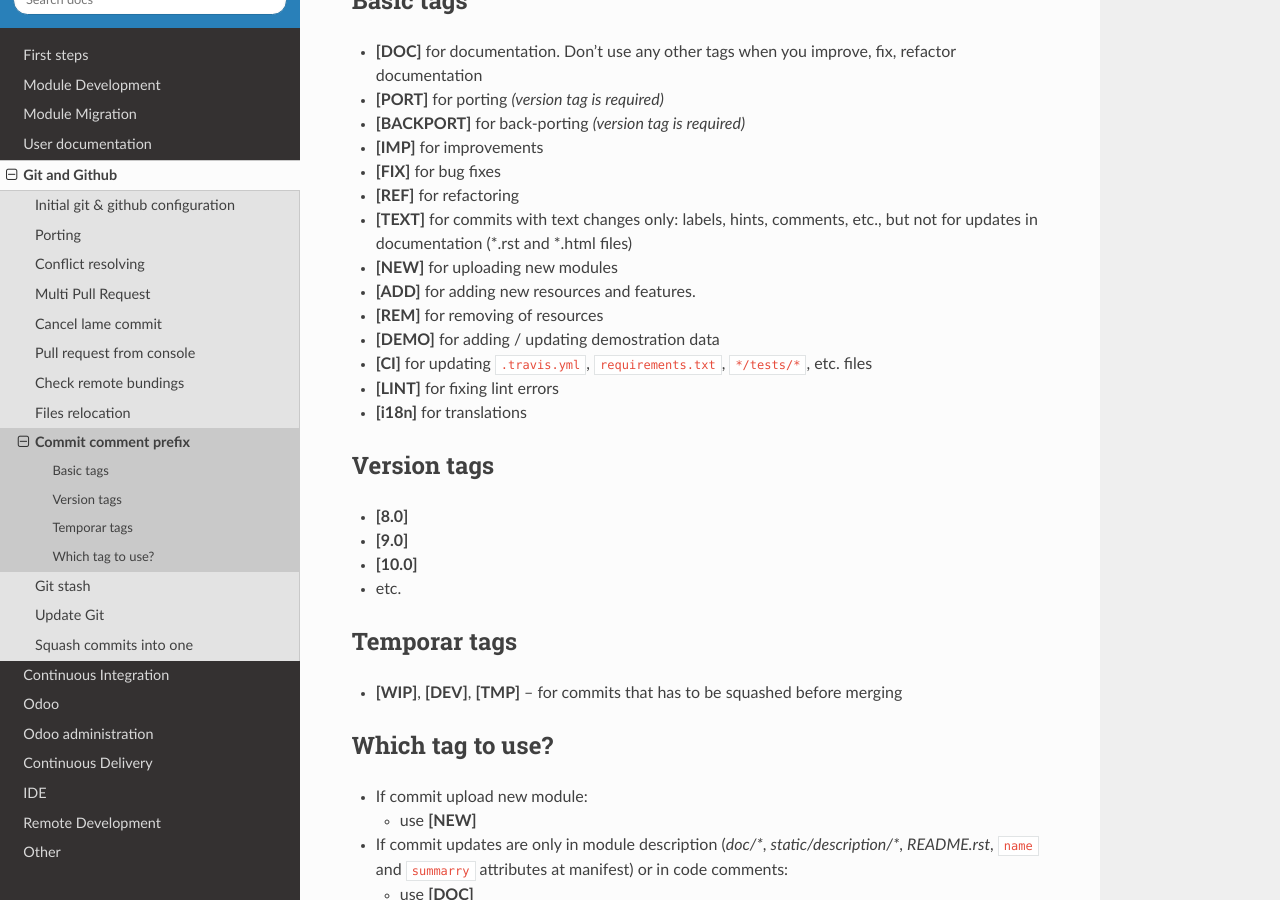
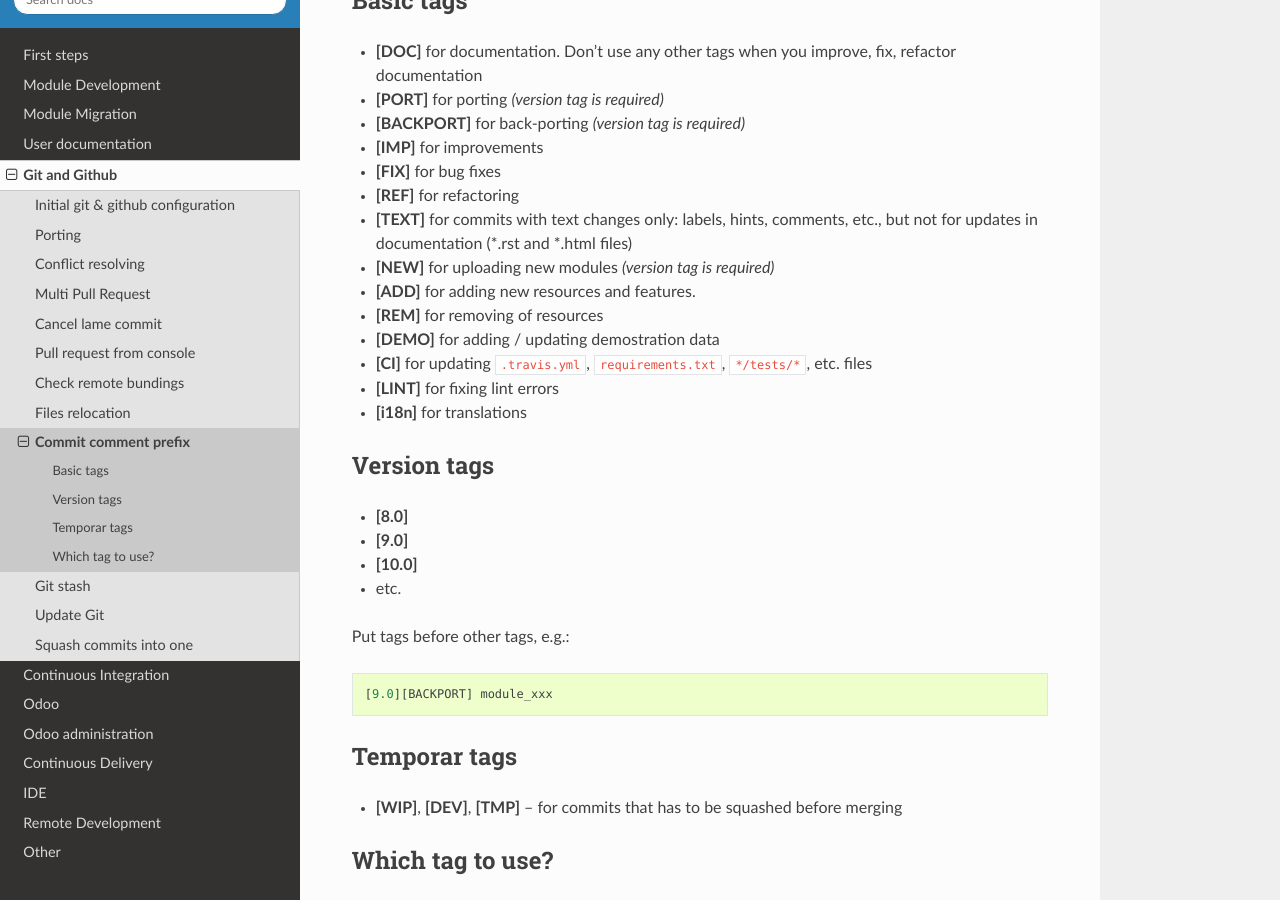
Before and after one commit to itpp-labs/odoo-development, a Sphinx documentation site: the page built from docs/git/commits.rst, in a window 1280 px wide and 900 px high, scrolled down 224 px. Built offline with Sphinx 7.4.7 and the Read the Docs theme 2.0.0, drawn with Linux system fonts in a browser that asks for light colours; pages that are not in the unit, such as notebooks, are missing from menus.

Commit message:
version tag is required for [NEW]

```diff
--- a/docs/git/commits.rst
+++ b/docs/git/commits.rst
@@ -12,7 +12,7 @@ Basic tags
 * **[FIX]** for bug fixes
 * **[REF]** for refactoring
 * **[TEXT]** for commits with text changes only: labels, hints, comments, etc., but not for updates in documentation (\*.rst and \*.html files)
-* **[NEW]** for uploading new modules
+* **[NEW]** for uploading new modules *(version tag is required)*
 * **[ADD]** for adding new resources and features.
 * **[REM]** for removing of resources
 * **[DEMO]** for adding / updating demostration data
@@ -27,6 +27,10 @@ Version tags
 * **[9.0]**
 * **[10.0]**
 * etc.
+
+Put tags before other tags, e.g.::
+
+    [9.0][BACKPORT] module_xxx
 
 Temporar tags
 -------------
```
